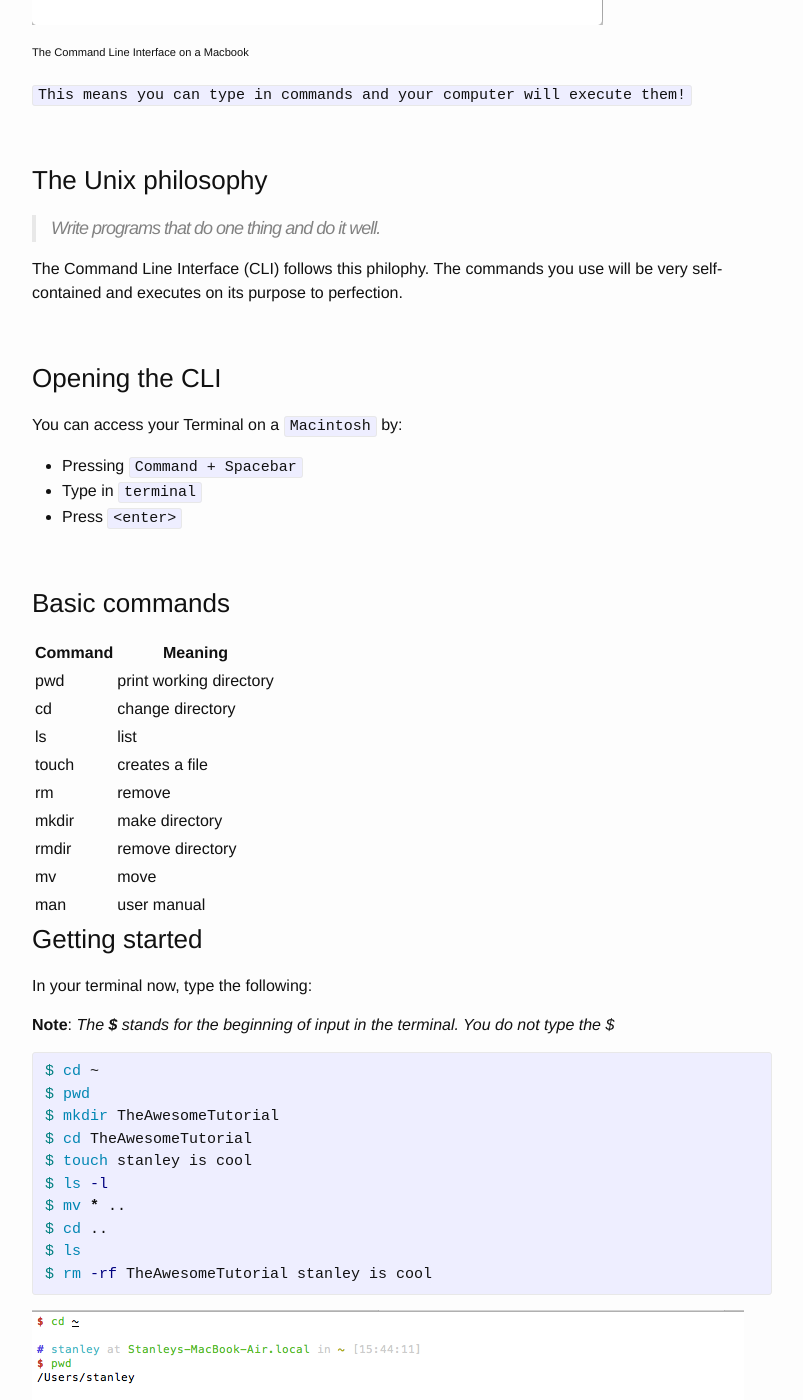
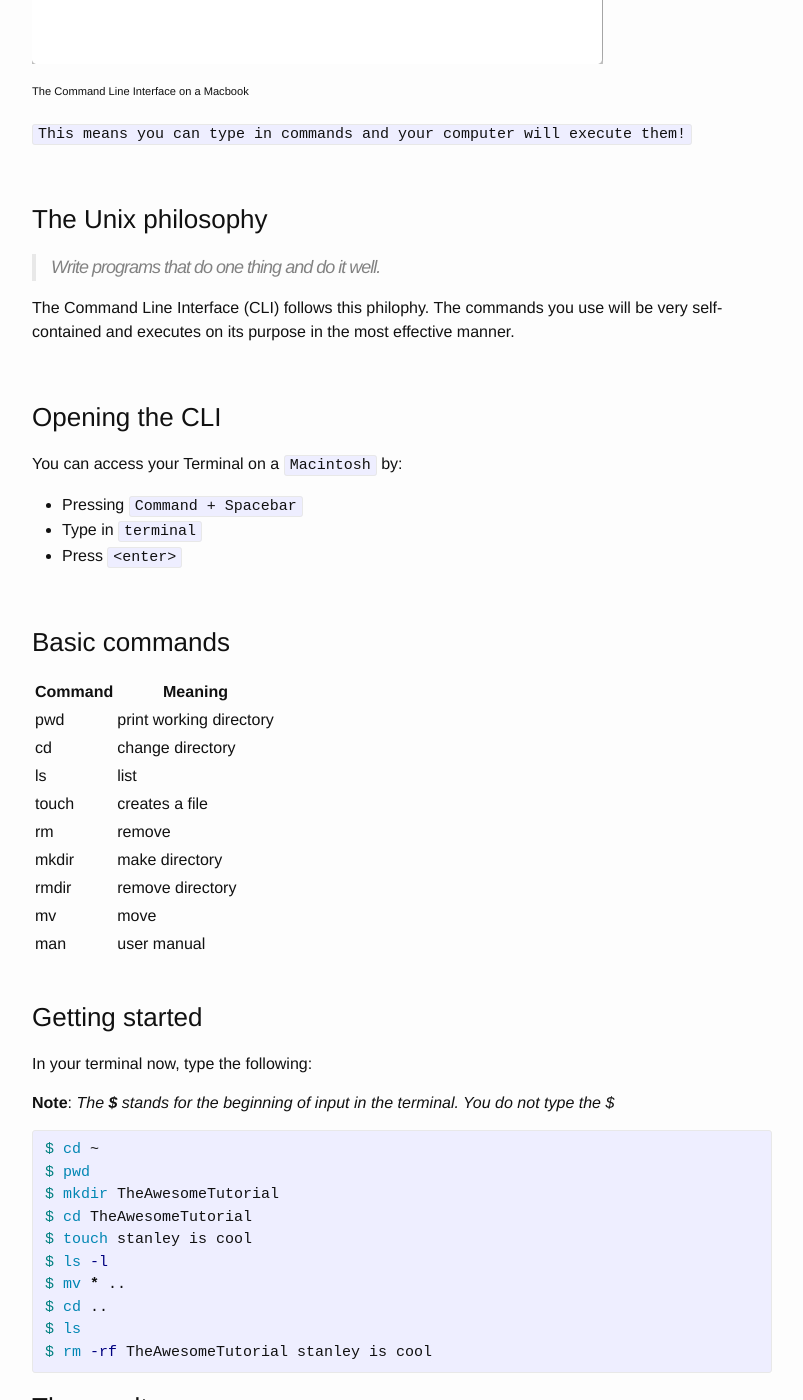
Before and after one commit to stanleycyang/stanleycyang.github.io, a Jekyll site: the page built from _posts/2015-09-07-introduction-to-the-terminal.markdown, in a window 1280 px wide and 1400 px high, scrolled down 804 px. Shown: the whole window, without its empty margins (238-1041 px from the left). Built offline with Jekyll 4.4.1, drawn with Linux system fonts in a browser that asks for light colours; comment, search, counter and statistics services are not loaded; some of the changed text lies outside the part shown.

Commit message:
Modified markdown

```diff
--- a/_posts/2015-09-07-introduction-to-the-terminal.markdown
+++ b/_posts/2015-09-07-introduction-to-the-terminal.markdown
@@ -12,6 +12,8 @@ Basic `Command Line Interface` commands
 $ echo "Hello World" >> HelloWorld.txt
 $ cat HelloWorld.txt | say
 {% endhighlight %}
+
+<br />
 
 ##The Command Line Interface
 
@@ -29,7 +31,7 @@ The Command Line Interface (CLI) is a human-computer interface that relies on te
 
 > Write programs that do one thing and do it well.
 
-The Command Line Interface (CLI) follows this philophy. The commands you use will be very self-contained and executes on its purpose to perfection.
+The Command Line Interface (CLI) follows this philophy. The commands you use will be very self-contained and executes on its purpose in the most effective manner.
 
 <br />
 
@@ -57,6 +59,8 @@ You can access your Terminal on a `Macintosh` by:
 |mv|move|
 |man|user manual|
 
+<br />
+
 ### Getting started
 
 In your terminal now, type the following:
@@ -76,7 +80,11 @@ $ ls
 $ rm -rf TheAwesomeTutorial stanley is cool
 {% endhighlight %}
 
+### The results
+
 ![The steps]({{ site.url }}/assets/introduction-to-command-line-interface/tutorial.png)
+
+<sub><sup>What it looks like in my terminal</sup></sub>
 
 <br />
 
```
Also changed, not shown: other parts of _posts/2015-09-07-introduction-to-the-terminal.markdown (+1 -1 lines).
